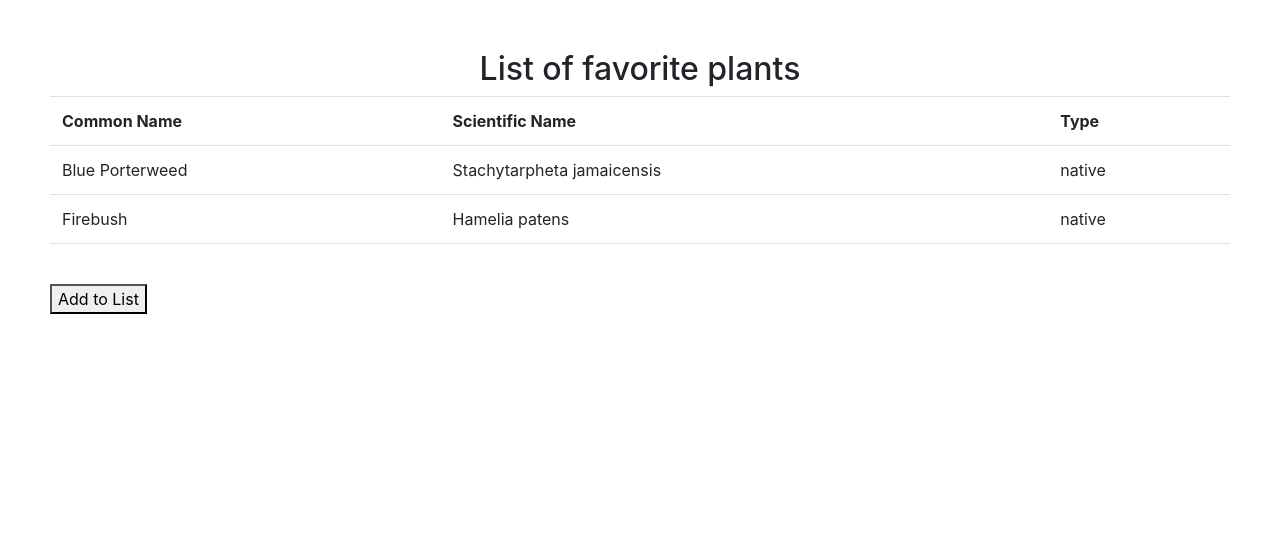
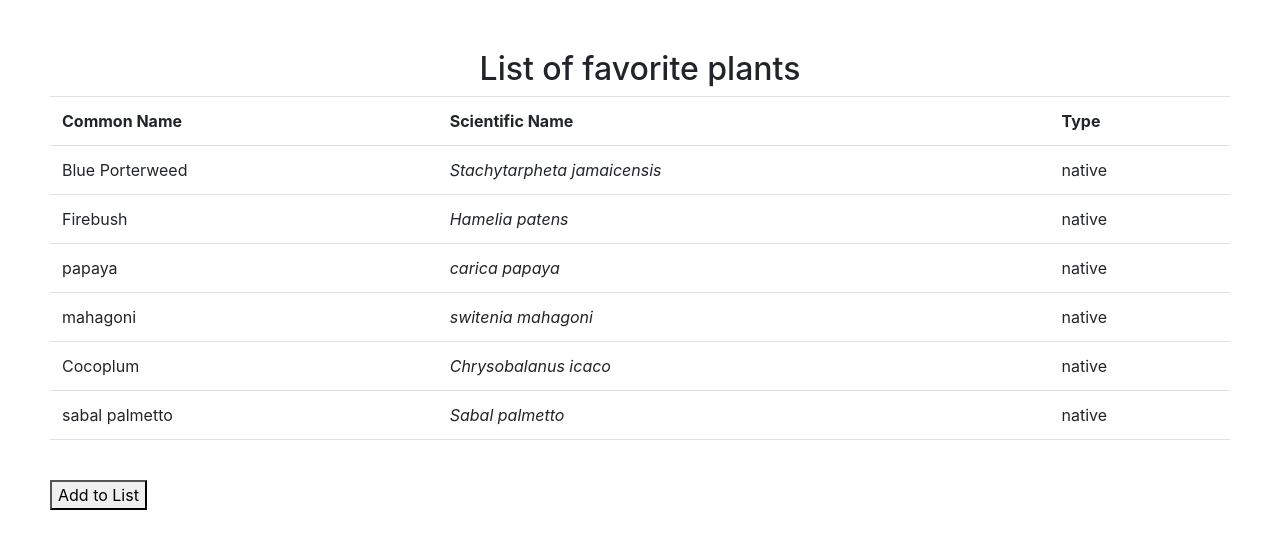
Before and after one commit to alexsaldana9/listphp, a PHP site: page / in a window 1280 px wide. Shown: the top 549 px of the page. Run offline with PHP 8.4, Linux system fonts and the light colour scheme.

Commit message:
fix csv, italics for scientific name

```diff
--- a/add.php
+++ b/add.php
@@ -6,6 +6,8 @@
         }
 </style>
 <div class="add" align="center">
+
+    <h2>Add to List</h2>
 
  <form method = "post" action = "index.php">
             <div class="form-row">
--- a/index.php
+++ b/index.php
@@ -17,6 +17,10 @@ Homework 3: List of Favorites
             padding: 50px;
         }
 
+
+        .scientific {
+            font-style: italic;
+        }
 
 
       header {
@@ -83,7 +87,7 @@ Homework 3: List of Favorites
             <?php foreach ($list as $line) {?>
                 <tr>
                     <td><?php echo $line[0] ?></td>
-                    <td><?php echo $line[1] ?></td>
+                    <td class="scientific"><?php echo $line[1] ?></td>
                     <td><?php echo $line[2] ?></td>
                 </tr>
             <?php } ?>
@@ -91,28 +95,5 @@ Homework 3: List of Favorites
 
         <a href="add.php"><button>Add to List</button></a>
 
-<!--        <form method = "post" action = "index.php">
-            <div class="form-row">
-              <div class="form-group col-md-3">
-                <div class="form-group">
-                  <label for="start_date">Common Name:</label>
-                  <input type="text" class="form-control" id="common_name" name="common_name" value="<?php echo isset($_POST["common_name"]) ? $_POST["common_name"] : ''; ?>">
-                </div>
-                <div class="form-group">
-                  <label for="start_date">Scientific Name:</label>
-                  <input type="text" class="form-control" id="sci_name" name="sci_name" value="<?php echo isset($_POST["sci_name"]) ? $_POST["sci_name"] : ''; ?>">
-                </div>
-                <div class="form-group">
-                  <label for="start_date">Native or Non-native:</label>
-                  <input type="text" class="form-control" id="type" name="type" value="<?php echo isset($_POST["type"]) ? $_POST["type"] : ''; ?>">
-                </div>
-              </div>
-            </div>
-            <div class="form-row">
-                <div class="form-group">
-                    <input type="submit" value="add" class="btn btn-primary">
-                </div>
-            </div>
-        </form>-->
     </body>
 </html>
--- a/list.csv
+++ b/list.csv
@@ -1,2 +1,6 @@
 Blue Porterweed, Stachytarpheta jamaicensis, native
 Firebush, Hamelia patens, native
+papaya,"carica papaya",native
+mahagoni,"switenia mahagoni",native
+Cocoplum,"Chrysobalanus icaco",native
+"sabal palmetto","Sabal palmetto",native
--- a/nbproject/private/private.xml
+++ b/nbproject/private/private.xml
@@ -4,7 +4,6 @@
     <open-files xmlns="http://www.netbeans.org/ns/projectui-open-files/2">
         <group>
             <file>file:/home/alexandrasaldana/NetBeansProjects/favoritesList/add.php</file>
-            <file>file:/home/alexandrasaldana/NetBeansProjects/favoritesList/scrap</file>
             <file>file:/home/alexandrasaldana/NetBeansProjects/favoritesList/index.php</file>
         </group>
     </open-files>
```
Also changed, not shown: readme.txt (added), 1 other file.
